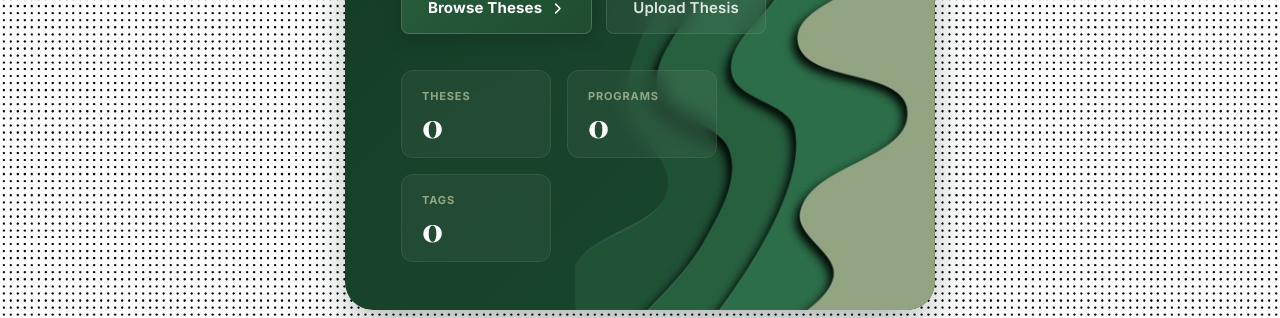
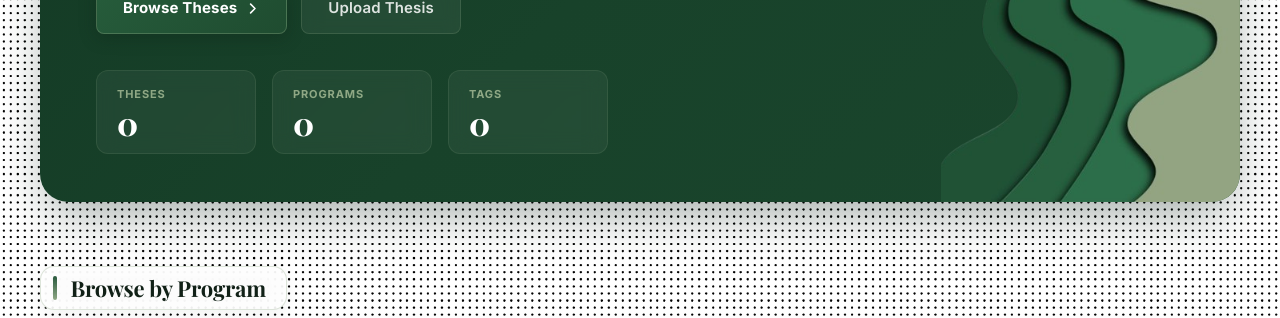
Before and after one commit to darcykekw/Refero, a Next.js app: page / in a window 1280 px wide. Shown: the part 436-754 px from the top of the page. Built offline with nearby package versions, Linux system fonts and the light colour scheme; no server answers; the database is empty; a web font is replaced by a local one.

Commit message:
Fix container and card sizing for student views
Ensure page containers, hero cards, program carousel, and thesis grids expand to proper full width across all screens.

```diff
--- a/src/app/globals.css
+++ b/src/app/globals.css
@@ -92,6 +92,7 @@ h4, h5, h6 {
 
 /* ─── Layout ────────────────────────────────────────────────── */
 .page-gutter {
+  width: 100%;
   margin-inline: auto;
   padding-inline: 1.25rem;
 }
--- a/src/app/layout.tsx
+++ b/src/app/layout.tsx
@@ -29,7 +29,7 @@ export default async function RootLayout({
         {!isAdminRoute && <Navbar />}
         {/* Offset for fixed navbar only on non-admin routes */}
         <main
-          className="flex-1 flex flex-col"
+          className="flex-1 flex flex-col w-full items-stretch"
           style={{ paddingTop: isAdminRoute ? '0px' : '66px' }}
         >
           {children}
--- a/src/app/page.tsx
+++ b/src/app/page.tsx
@@ -36,10 +36,11 @@ export default async function HomePage({ searchParams }: HomePageProps) {
   ]
 
   return (
-    <div className="max-w-7xl page-gutter py-10 space-y-16">
+    <div className="w-full max-w-7xl page-gutter py-10 space-y-16">
 
       {/* ── Hero ──────────────────────────────────────────────────────────── */}
       <header
+        className="w-full"
         style={{
           position: 'relative',
           overflow: 'hidden',
@@ -124,9 +125,9 @@ export default async function HomePage({ searchParams }: HomePageProps) {
           </div>
 
           {/* Stat cards */}
-          <div style={{ display: 'grid', gridTemplateColumns: 'repeat(auto-fit, minmax(130px, 150px))', gap: '1rem' }}>
+          <div className="grid grid-cols-3 gap-3 sm:gap-4 max-w-lg">
             {STATS.map(s => (
-              <div key={s.label} style={{ padding: '1rem 1.25rem', borderRadius: 12, background: 'rgba(255,255,255,0.05)', backdropFilter: 'blur(10px)', border: '1px solid rgba(143,168,133,0.15)', transition: 'background 0.2s' }}>
+              <div key={s.label} style={{ padding: '0.875rem 1.25rem', borderRadius: 12, background: 'rgba(255,255,255,0.05)', backdropFilter: 'blur(10px)', border: '1px solid rgba(143,168,133,0.15)', transition: 'background 0.2s' }}>
                 <p style={{ fontSize: '0.6875rem', fontWeight: 700, letterSpacing: '0.08em', textTransform: 'uppercase', color: '#8FA885', marginBottom: 4 }}>{s.label}</p>
                 <p style={{ fontFamily: "'Playfair Display', Georgia, serif", fontSize: '2rem', fontWeight: 800, color: '#fff', lineHeight: 1 }}>{s.value.toLocaleString()}</p>
               </div>
@@ -136,7 +137,7 @@ export default async function HomePage({ searchParams }: HomePageProps) {
       </header>
 
       {/* ── Browse by Program ──────────────────────────────────────────────── */}
-      <section>
+      <section className="w-full">
         <div className="section-header">
           <h2 className="section-title">Browse by Program</h2>
         </div>
@@ -146,7 +147,7 @@ export default async function HomePage({ searchParams }: HomePageProps) {
       </section>
 
       {/* ── Featured Theses ────────────────────────────────────────────────── */}
-      <section>
+      <section className="w-full">
         <div style={{ display: 'flex', alignItems: 'center', justifyContent: 'space-between', marginBottom: '1.75rem' }}>
           <div className="section-header" style={{ marginBottom: 0 }}>
             <h2 className="section-title">
--- a/src/app/theses/page.tsx
+++ b/src/app/theses/page.tsx
@@ -69,7 +69,7 @@ export default async function ThesesPage({ searchParams }: ThesesPageProps) {
   }
 
   return (
-    <div className="max-w-7xl page-gutter py-10 space-y-8">
+    <div className="w-full max-w-7xl page-gutter py-10 space-y-8">
 
       {/* Breadcrumb */}
       <nav className="breadcrumb-bar" aria-label="Breadcrumb">
--- a/src/components/ProgramCarousel.tsx
+++ b/src/components/ProgramCarousel.tsx
@@ -178,7 +178,7 @@ export default function ProgramCarousel({ programs, activeProgramId }: ProgramCa
 
   return (
     <div
-      className="relative"
+      className="relative w-full"
       role="group"
       aria-label="Browse by program"
       onKeyDown={onKeyDown}
@@ -190,7 +190,7 @@ export default function ProgramCarousel({ programs, activeProgramId }: ProgramCa
       {/* Forest academic track */}
       <div
         ref={cardRef}
-        className="overflow-hidden rounded-3xl relative"
+        className="overflow-hidden rounded-3xl relative w-full"
         style={{
           background: 'linear-gradient(135deg, #0D2418 0%, #173B28 50%, #1F4C33 100%)',
           border: '1px solid rgba(143,168,133,0.25)',
```
